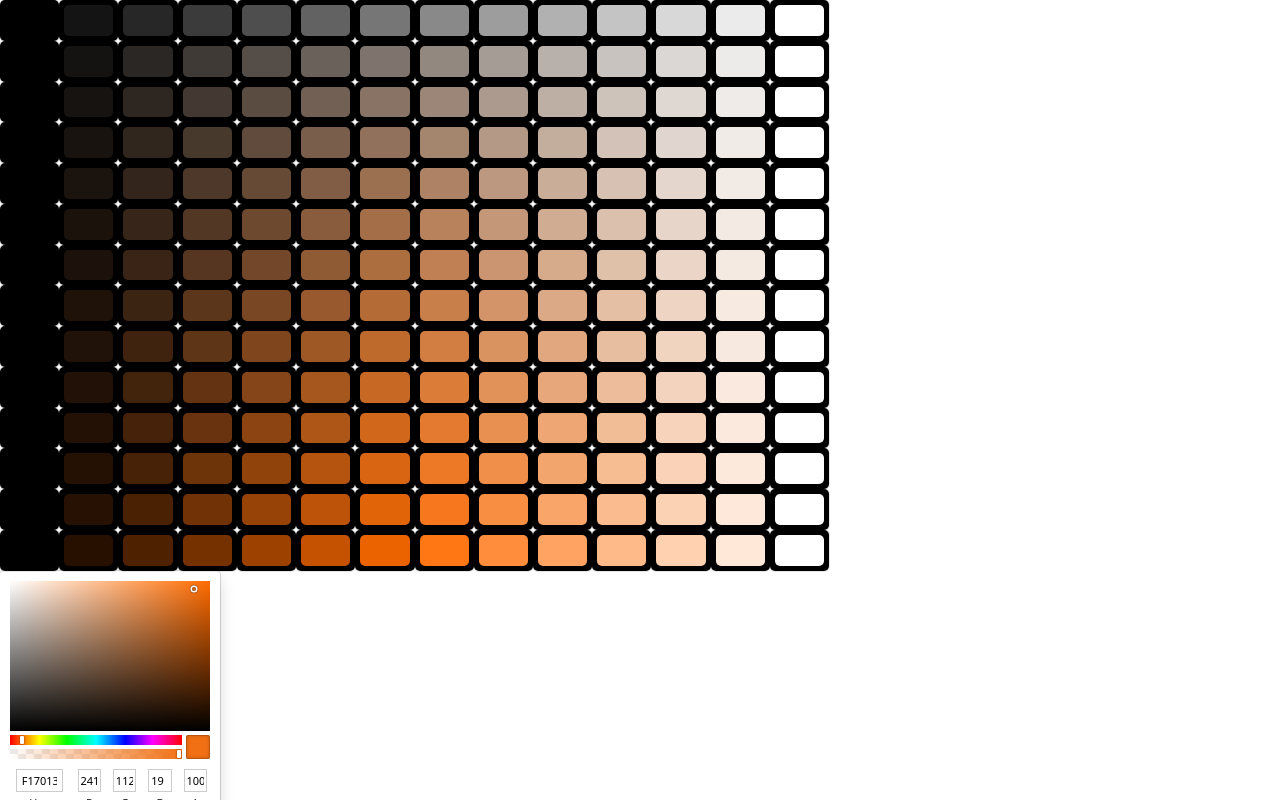
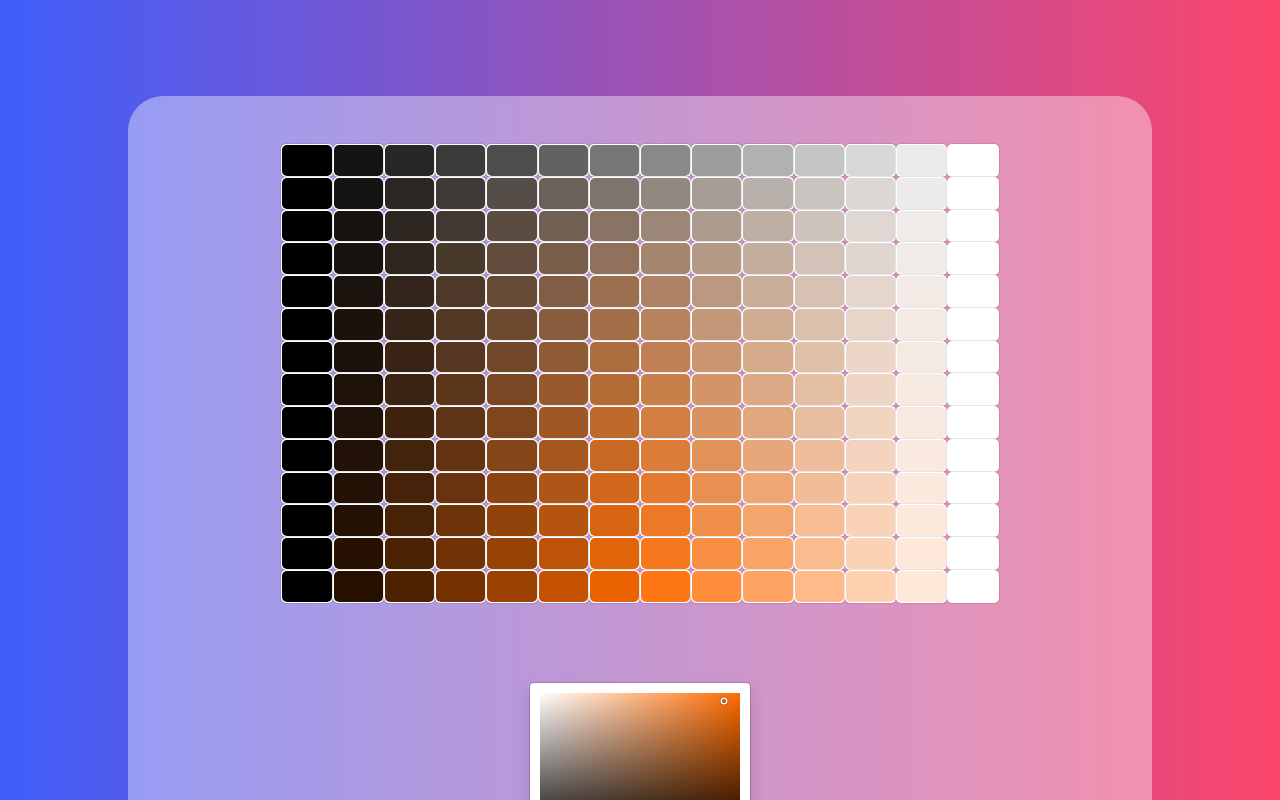
Before and after one commit to SscSPs/color, a React (Create React App) app: page / in a window 1280 px wide. Shown: the top 800 px of the page. Built offline with nearby package versions, Linux system fonts and the light colour scheme.

Commit message:
CSS styling (#10)
* CSS styling

* file replaced

```diff
--- a/src/App.css
+++ b/src/App.css
@@ -1,5 +1,5 @@
-.App {
-  text-align: center;
+.App{
+  background: linear-gradient(to right, #3F5EFB, #FC466B); /* W3C, IE 10+/ Edge, Firefox 16+, Chrome 26+, Opera 12+, Safari 7+ */
 }
 
 .App-logo {
@@ -36,3 +36,18 @@
     transform: rotate(360deg);
   }
 }
+
+.main{
+  width: 80%;
+  margin: auto;
+  display: flex;
+  flex-wrap: wrap;
+  padding: 6vh 1vw;
+  border-radius: 35px;
+  margin-top: 12vh;
+  gap: 80px;
+  justify-content: center;
+  align-items: center;
+  background: rgba(255,255,255,0.4);
+  backdrop-filter: blur(5px);
+}
--- a/src/ColorGrid.js
+++ b/src/ColorGrid.js
@@ -14,7 +14,7 @@ class ColorGrid extends React.Component {
         // console.log( h, a, satCount, lumCount );
         console.log( oneColorWidth, oneColorHeight );
         return (
-            <div style={{ border: "10px", borderBlock: "10px", borderColor: 'red' }}>
+            <div className="colorgrid" style={{ border: "1px", borderBlock: "10px", borderColor: 'red' }}>
                 {/* create satCount divs  */}
                 {Array( satCount - 1 ).fill( 0 ).map( ( _, i ) => {
                     return (
@@ -33,8 +33,8 @@ class ColorGrid extends React.Component {
                                             background: `hsl(${hLocal}, ${sLocal}%, ${lLocal}%)`,
                                         },
                                         swatch: {
-                                            padding: '5px',
-                                            background: '#000',
+                                            padding: '1px',
+                                            background: '#fff',
                                             borderRadius: '5px',
                                             boxShadow: '0 0 0 1px rgba(0,0,0,.1)',
                                             display: 'inline-block',
--- a/src/ColorPickerComponent.js
+++ b/src/ColorPickerComponent.js
@@ -27,7 +27,7 @@ class ColorPickerComponent extends React.Component {
     render() {
         var colorAsHSL = rgb.hsl(this.state.color.r, this.state.color.g, this.state.color.b);
         return (
-            <div>
+            <div className='main'>
                 <div >
                     <ColorGrid
                         h={colorAsHSL[0]}
@@ -35,7 +35,9 @@ class ColorPickerComponent extends React.Component {
                         lumCount="15"
                     />
                 </div>
-                <SketchPicker color={this.state.color} onChange={this.handleChange} />
+                <div className='colorpick'>
+                    <SketchPicker color={this.state.color} onChange={this.handleChange} />
+                </div>
             </div>
         )
     }
--- a/src/index.css
+++ b/src/index.css
@@ -1,10 +1,14 @@
 body {
   margin: 0;
   font-family: -apple-system, BlinkMacSystemFont, 'Segoe UI', 'Roboto', 'Oxygen',
-    'Ubuntu', 'Cantarell', 'Fira Sans', 'Droid Sans', 'Helvetica Neue',
+  'Ubuntu', 'Cantarell', 'Fira Sans', 'Droid Sans', 'Helvetica Neue',
     sans-serif;
   -webkit-font-smoothing: antialiased;
   -moz-osx-font-smoothing: grayscale;
+}
+
+html{
+  background: linear-gradient(to right, #3F5EFB, #FC466B);
 }
 
 code {
```
